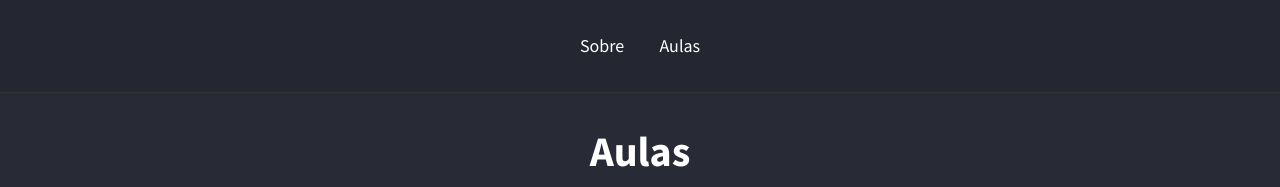
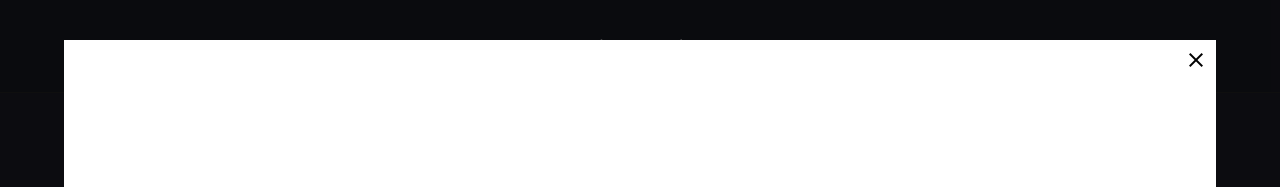
Before and after one commit to masprog/LaunchBase2.0, a plain HTML site: page classes.html in a window 1280 px wide. Shown: the top 187 px of the page. Drawn offline with Linux system fonts and the light colour scheme.

Commit message:
create component modal

```diff
--- a/classes.html
+++ b/classes.html
@@ -2,6 +2,7 @@
 <html>
      <head>
       <link rel="stylesheet" href="styles.css">
+      <link href="https://fonts.googleapis.com/icon?family=Material+Icons" rel="stylesheet">
           <title>Mayke Brito</title>
      </head>
      <body>
@@ -118,10 +119,19 @@
              </div>
 
 
+            </section>
 
+            <div class="modal-overlay active">
 
+              <div class="modal">
+                 <a class="close-modal">
+                 <i class="material-icons">close</i>
+                 </a>
+                 <div class="modal-content">
+                 </div>
+              </div>
 
-            </section>
+            </div>
 
      </body>
    </html>
--- a/styles.css
+++ b/styles.css
@@ -127,7 +127,7 @@ color: var(--color-green);
 
 /* ==== Modal ==== */
 
-.modal-overlay {
+.modal-overlay{
   background-color: rgba(0, 0, 0, 0.7);
   width: 100%;
   height: 100%;
@@ -135,27 +135,28 @@ color: var(--color-green);
   position: fixed;
   top: 0;
   opacity: 0;
+  visibility: hidden;
+
 }
 
 .modal {
-
   background-color: white;
   width: 90%;
   height: 90%;
-  margin: 05vh auto;
+  margin: 5vh auto;
   position: relative;
 }
-.modal .close-modal {
-  color: black;
-  position: absolute;
-  right: 8px;
-  top: 8px;
-  cursor: pointer;
 
+.modal .close-modal{
+   color: black;
+   position: absolute;
+   right: 8px;
+   top: 8px;
+   cursor: pointer;
 
 }
 
-/* ==== Modal active ==== */
+/* === MODAL.ACTIVE === */
 
 .modal-overlay.active{
   opacity: 1;
```
